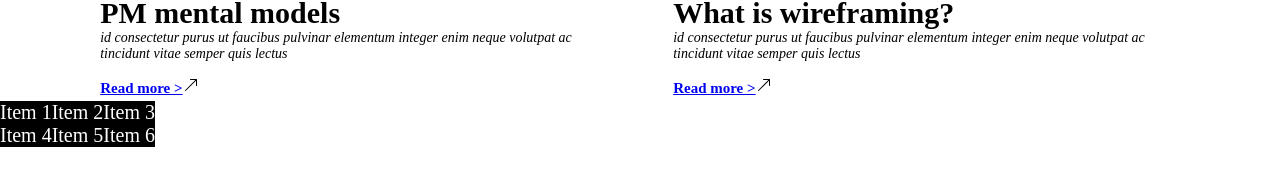
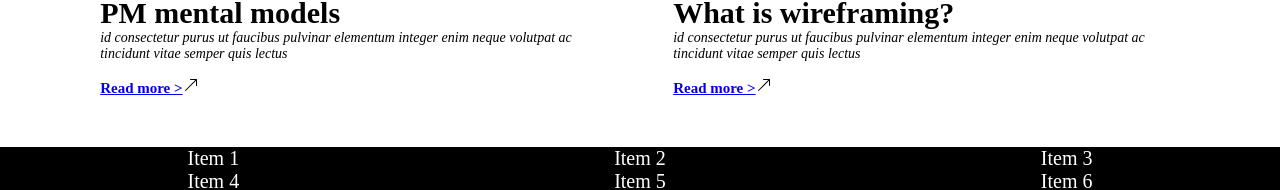
Before and after one commit to grand-rick/blog-template, an Angular app: page / in a window 1280 px wide. Shown: the part 1674-1864 px from the top of the page. Before the commit the page ends 1821 px from the top, so only its background shows below. Built offline with nearby package versions, Linux system fonts and the light colour scheme.

Commit message:
[styles]: Remove absolute positioning

```diff
--- a/src/app/components/footer/footer.component.css
+++ b/src/app/components/footer/footer.component.css
@@ -5,6 +5,4 @@ footer {
     font-size: 2rem;
     background-color: #000;
     color: #fff;
-    position: absolute;
-    bottom: 0;
 }
--- a/src/styles.css
+++ b/src/styles.css
@@ -10,10 +10,6 @@
     margin: 0;
     padding: 0;
     box-sizing: border-box;
-}
-
-body {
-    position: relative;
 }
 
 /* UTILITIES */
```
